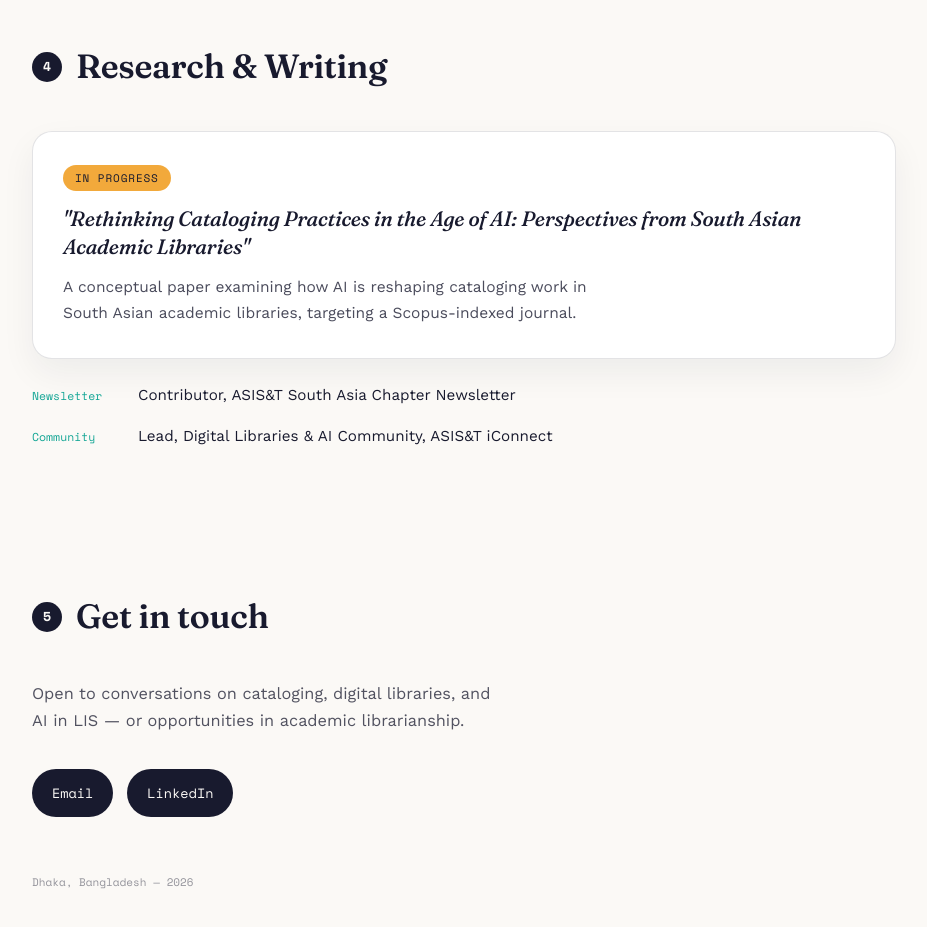
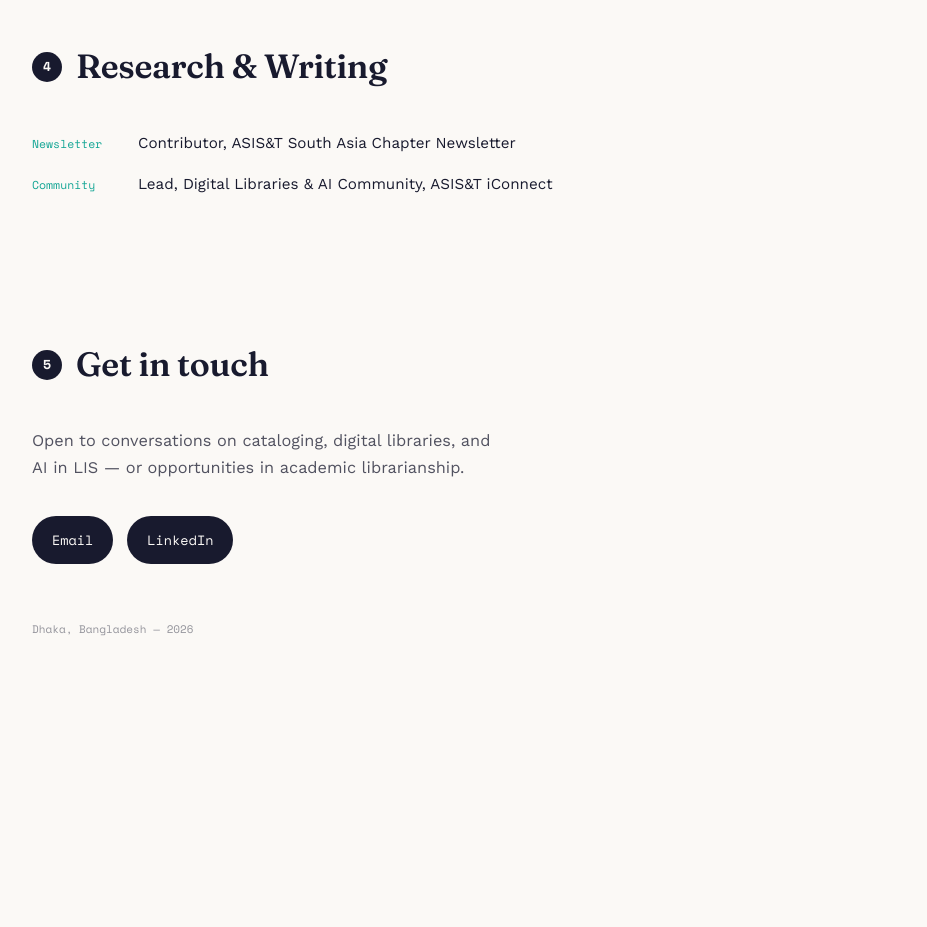
Before and after one commit to Akramul1998/Akramul1998.github.io, a plain HTML site: page index.html in a window 1280 px wide. Shown: the part 2160-3087 px from the top of the page, without its empty margins (176-1103 px from the left). After the commit the page ends 2859 px from the top, so only its background shows below. Drawn offline with nearby package versions, Linux system fonts and the light colour scheme.

Commit message:
Remove research card from the portfolio
Removed a research card detailing a conceptual paper on AI in cataloging.

```diff
--- a/akramul-portfolio (1).html
+++ b/index.html
@@ -262,16 +262,6 @@
 <section id="research">
   <div class="wrap">
     <div class="section-head"><div class="num">4</div><h2>Research & Writing</h2></div>
-
-    <div class="research-card">
-      <span class="badge">In progress</span>
-      <h3>"Rethinking Cataloging Practices in the Age of AI: Perspectives from South Asian Academic Libraries"</h3>
-      <p>
-        A conceptual paper examining how AI is reshaping cataloging work in
-        South Asian academic libraries, targeting a Scopus-indexed journal.
-      </p>
-    </div>
-
     <ul class="pub-list">
       <li><span class="lbl">Newsletter</span> Contributor, ASIS&T South Asia Chapter Newsletter</li>
       <li><span class="lbl">Community</span> Lead, Digital Libraries & AI Community, ASIS&T iConnect</li>
```
